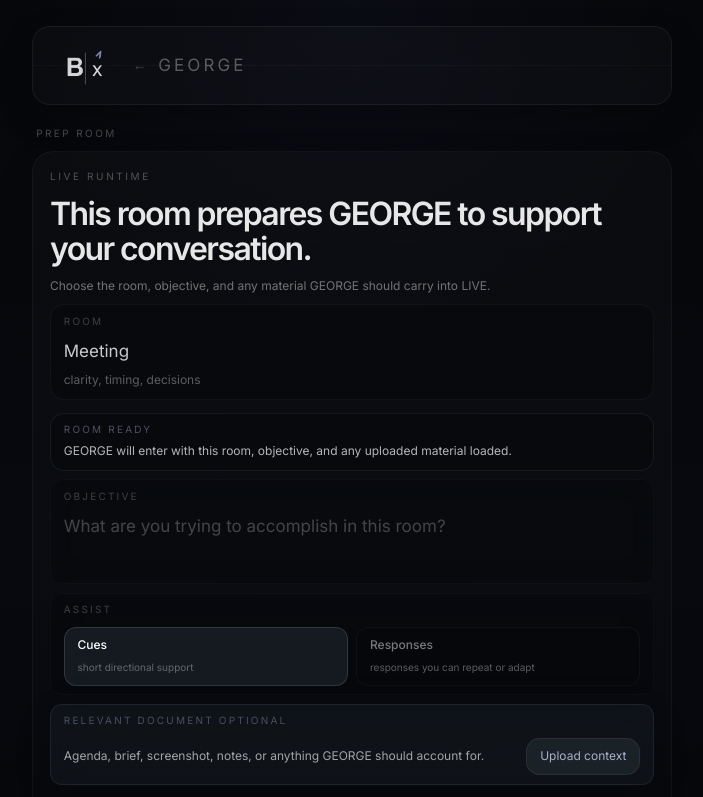
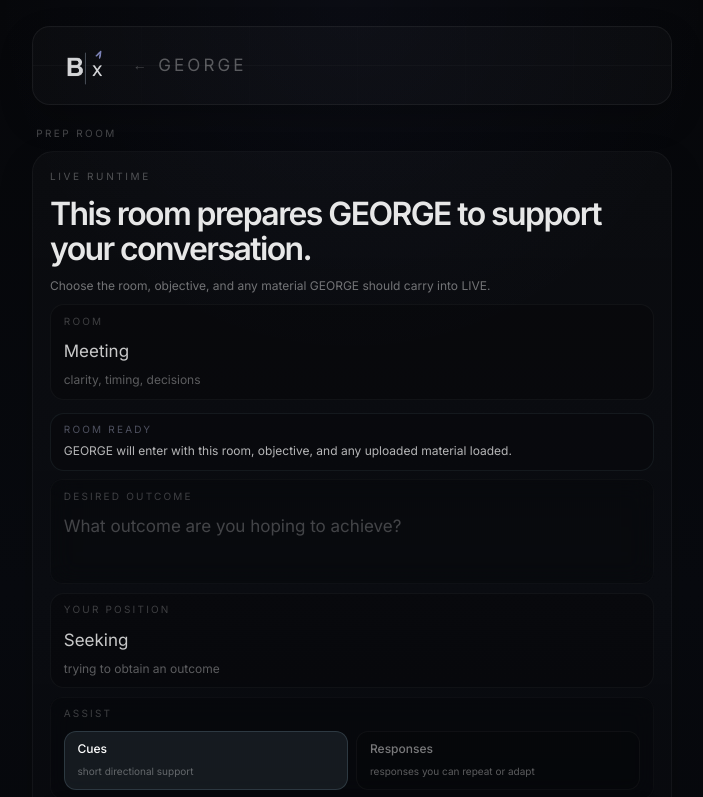
Before and after one commit to LesKemVal/ai-clarity, a Next.js app: page /george/live-entry in a window 1280 px wide. Shown: the top 797 px of the page, without its empty margins (288-991 px from the left). Built offline with nearby package versions, Linux system fonts and the light colour scheme.

Commit message:
Add user position to LIVE prep

```diff
--- a/app/george/live-entry/LiveEntryClient.tsx
+++ b/app/george/live-entry/LiveEntryClient.tsx
@@ -54,6 +54,15 @@ const PACING_OPTIONS: SelectOption[] = [
 const OUTPUT_OPTIONS: SelectOption[] = [
   { label: 'Cues', helper: 'short directional support' },
   { label: 'Repeatable lines', helper: 'responses you can repeat or adapt' },
+]
+
+const POSITION_OPTIONS: SelectOption[] = [
+  { label: 'Seeking', helper: 'trying to obtain an outcome' },
+  { label: 'Evaluating', helper: 'assessing people or opportunities' },
+  { label: 'Deciding', helper: 'making a decision' },
+  { label: 'Leading', helper: 'guiding the room' },
+  { label: 'Negotiating', helper: 'maximizing terms or leverage' },
+  { label: 'Advising', helper: 'improving another person’s outcome' },
 ]
 
 function getPrepDocumentPrompt(conversationType: string, audienceType: string) {
@@ -236,6 +245,7 @@ export default function LiveEntryClient() {
   const [pacing, setPacing] = useState('Balanced')
   const [outputMode, setOutputMode] = useState('Cues')
   const [objective, setObjective] = useState('')
+  const [userPosition, setUserPosition] = useState('Seeking')
   const [prepDocument, setPrepDocument] = useState<{ name: string; summary: string; kind: string } | null>(null)
   const [prepDocumentReading, setPrepDocumentReading] = useState(false)
   const [controlWords, setControlWords] = useState('hmm, right, ok, let me think')
@@ -261,6 +271,7 @@ export default function LiveEntryClient() {
       if (saved?.cadence) setPacing(saved.cadence)
       if (saved?.liveAssistMode === 'lines') setOutputMode('Repeatable lines')
       if (saved?.objective) setObjective(saved.objective)
+      if (saved?.userPosition) setUserPosition(saved.userPosition)
       if (saved?.controlWords) setControlWords(saved.controlWords)
     } catch {}
 
@@ -319,6 +330,7 @@ export default function LiveEntryClient() {
       pacing,
       outputMode,
       objective,
+      userPosition,
       prepDocument?.summary,
     ].filter(Boolean).join('\n')
 
@@ -340,7 +352,7 @@ export default function LiveEntryClient() {
     return () => {
       cancelled = true
     }
-  }, [conversationType, audienceType, pacing, outputMode, objective, prepDocument?.summary])
+  }, [conversationType, audienceType, pacing, outputMode, objective, userPosition, prepDocument?.summary])
 
   const handlePrepDocumentUpload = async (file: File | null) => {
     if (!file) return
@@ -456,6 +468,7 @@ export default function LiveEntryClient() {
       runtimeBias: finalResources,
       audienceType,
       conversationType,
+      userPosition,
       pacing,
       compactPrep: true,
       editedByUser: !skipPrep,
@@ -465,6 +478,7 @@ export default function LiveEntryClient() {
     const liveSetup = {
       room: skipPrep ? 'Adaptive LIVE' : conversationType,
       audienceType,
+      userPosition,
       language: window.localStorage.getItem('george_live_language') || 'English',
       cadence: pacing,
       objective,
@@ -541,15 +555,19 @@ Choose the room, objective, and any material GEORGE should carry into LIVE.
           </div>
 
           <label className="mt-2 block rounded-[0.72rem] border border-white/[0.028] bg-black/14 px-3 py-2 backdrop-blur-md">
-            <span className="block text-[10px] uppercase tracking-[0.22em] text-white/22">Objective</span>
+            <span className="block text-[10px] uppercase tracking-[0.22em] text-white/22">Desired Outcome</span>
             <textarea
               value={objective}
               onChange={(event) => setObjective(event.target.value)}
               rows={2}
-              placeholder="What are you trying to accomplish in this room?"
+              placeholder="What outcome are you hoping to achieve?"
               className="mt-2 w-full resize-none bg-transparent text-[15px] leading-5 text-white/76 outline-none placeholder:text-white/24"
             />
           </label>
+
+          <div className="mt-2 grid gap-2">
+            <CompactSelect label="Your Position" value={userPosition} options={POSITION_OPTIONS} onChange={setUserPosition} />
+          </div>
 
           <div className="mt-2 rounded-[0.72rem] border border-white/[0.028] bg-black/14 px-3 py-2 backdrop-blur-md">
             <span className="block text-[10px] uppercase tracking-[0.22em] text-white/22">Assist</span>
```
